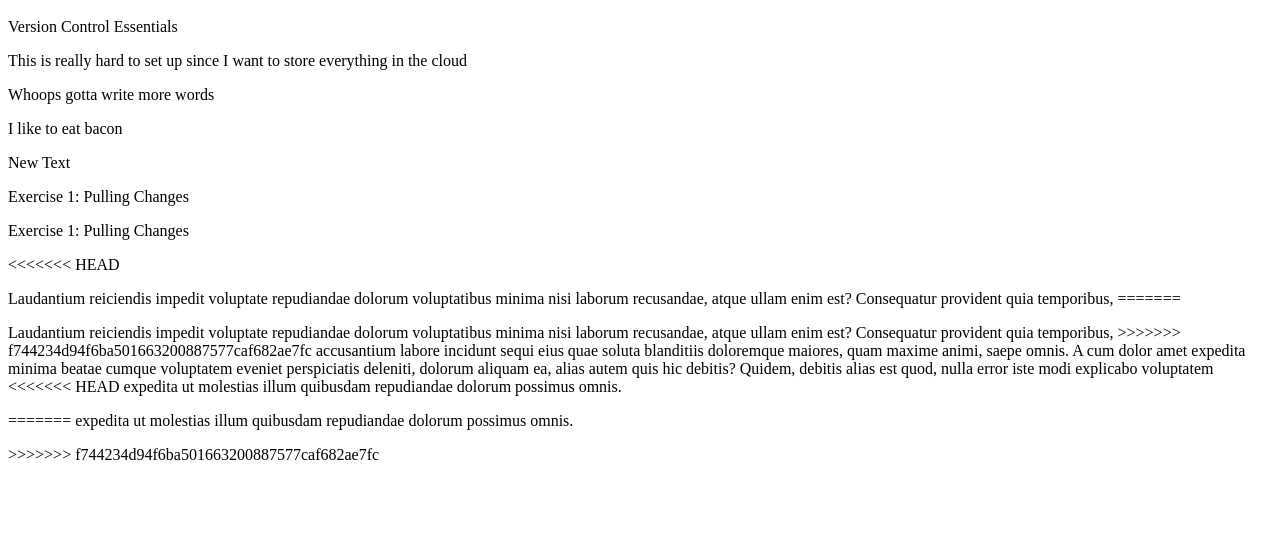
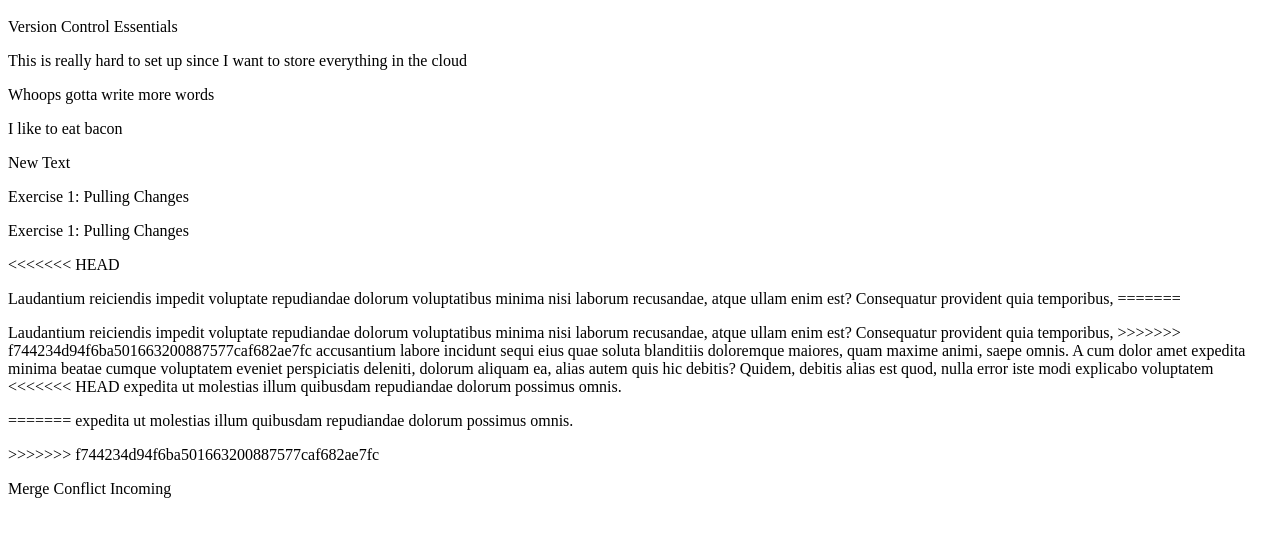
Before and after one commit to JackBates2007/Demo1, a plain HTML site: page index.html in a window 1280 px wide. Shown: the part 48-584 px from the top of the page. Drawn offline with Linux system fonts and the light colour scheme.

Commit message:
New Text Added

```diff
--- a/index.html
+++ b/index.html
@@ -22,3 +22,4 @@ expedita ut molestias illum quibusdam repudiandae dolorum possimus omnis.</p>
 =======
 expedita ut molestias illum quibusdam repudiandae dolorum possimus omnis.</p>
 >>>>>>> f744234d94f6ba501663200887577caf682ae7fc
+<p>Merge Conflict Incoming</p>
```
